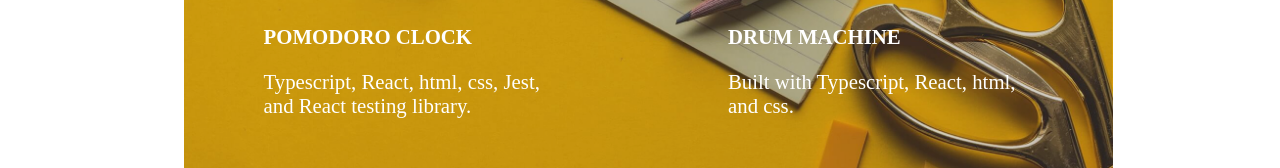
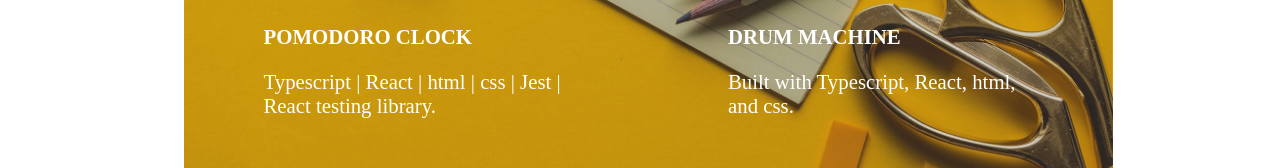
Before and after one commit to MarkusTryban/portfolio-blog, a Gatsby site: page /portfolio in a window 1280 px wide. Shown: the part 336-504 px from the top of the page. Built offline with nearby package versions, Linux system fonts and the light colour scheme; Gatsby itself is replaced by a stand-in of ours.

Commit message:
Update description of project

```diff
--- a/src/pages/portfolio.tsx
+++ b/src/pages/portfolio.tsx
@@ -36,7 +36,7 @@ const Portfolio = (): JSX.Element => {
                   <span className='caption-content'>
                     <h2>Pomodoro Clock</h2>
                     <p>
-                      Typescript, React, html, css, Jest, and React testing
+                      Typescript | React | html | css | Jest | React testing
                       library.
                     </p>
                   </span>
```
